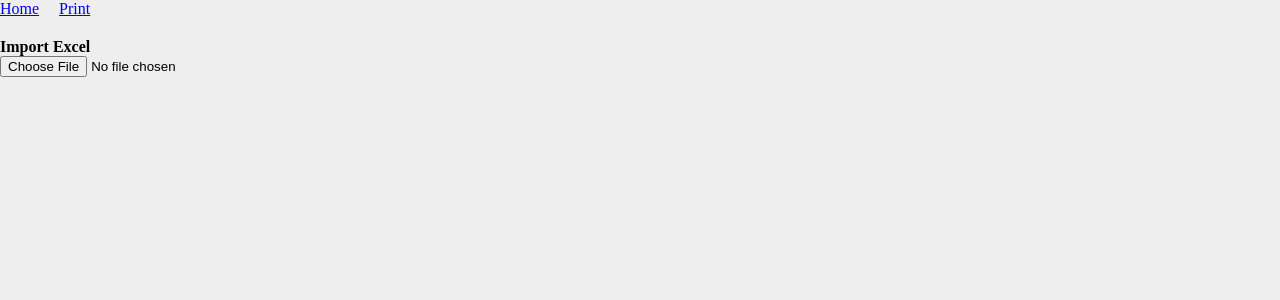
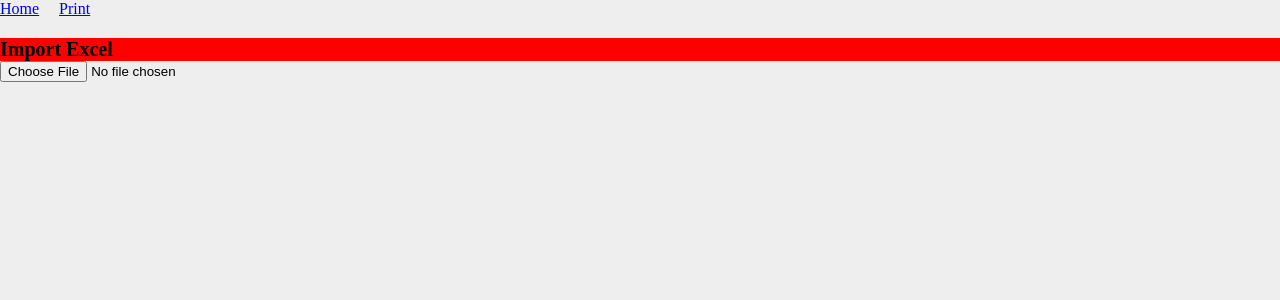
Before and after one commit to U-riani/barcode-printer, a React (Vite) app: page / in a window 1280 px wide. Shown: the top 300 px of the page. Built offline with nearby package versions, Linux system fonts and the light colour scheme.

Commit message:
update import button

```diff
--- a/src/index.css
+++ b/src/index.css
@@ -81,8 +81,9 @@ table {
   transform: translateX(-22%) translateY(-50%) rotate(90deg);
 }
 
-.import button {
+.import-button {
   background-color: red;
+  font-size: 20px;
 }
 
 
--- a/src/pages/ImportExcel.jsx
+++ b/src/pages/ImportExcel.jsx
@@ -29,7 +29,7 @@ const ImportExcel = () => {
   return (
     <div>
       <div>
-        <h4 class="import button">Import Excel</h4>
+        <h4 class="import-button">Import Excel</h4>
       </div>
       <div>
         <input type="file" accept=".xlsx, .xls" onChange={handleFileUpload} />
```
